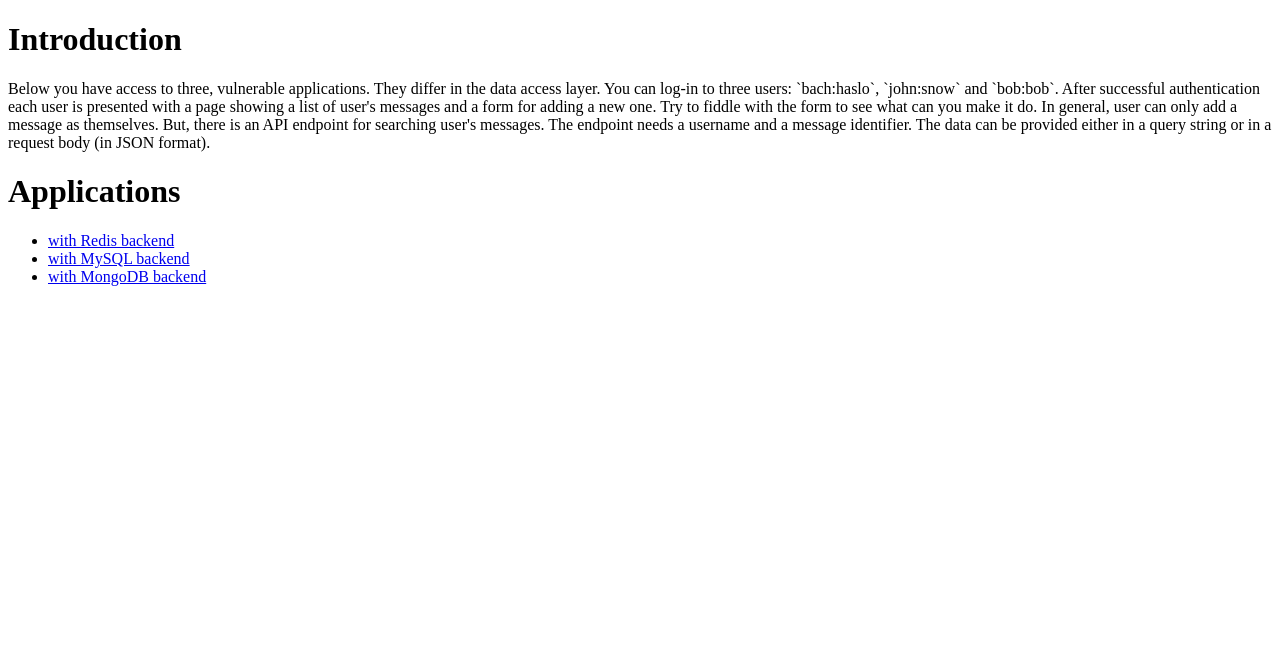
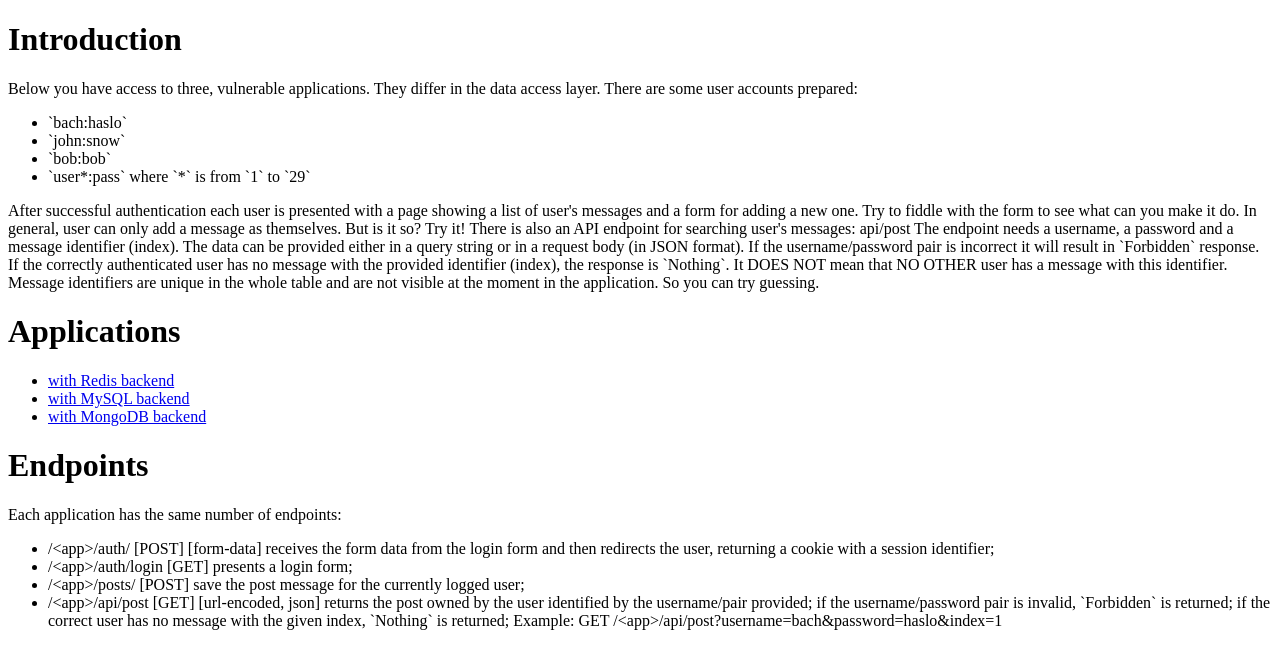
Before and after one commit to bchaber/1di1526, a plain HTML site: page xss/index.html in a window 1280 px wide. Drawn offline with Linux system fonts and the light colour scheme.

Commit message:
Update project's description.

```diff
--- a/xss/index.html
+++ b/xss/index.html
@@ -3,14 +3,30 @@
 
 <h1>Introduction</h1>
 <p>Below you have access to three, vulnerable applications.
-They differ in the data access layer. You can log-in to three users:
-`bach:haslo`, `john:snow` and `bob:bob`. After successful authentication
+They differ in the data access layer. There are some user accounts prepared:
+<ul>
+    <li>`bach:haslo`</li>
+    <li>`john:snow`</li>
+    <li>`bob:bob`</li>
+    <li>`user*:pass` where `*` is from `1` to `29`</li>
+</ul>
+</p>
+
+<p>After successful authentication
 each user is presented with a page showing a list of user's messages and
 a form for adding a new one. Try to fiddle with the form to see what can
-you make it do. In general, user can only add a message as themselves.
-But, there is an API endpoint for searching user's messages. The endpoint
-needs a username and a message identifier. The data can be provided either
-in a query string or in a request body (in JSON format).</p>
+you make it do. In general, user can only add a message as themselves. But
+is it so? Try it!
+
+There is also an API endpoint for searching user's messages: api/post
+The endpoint needs a username, a password and a message identifier (index).
+The data can be provided either in a query string or in a request body
+(in JSON format). If the username/password pair is incorrect it will result
+in `Forbidden` response. If the correctly authenticated user has no message
+with the provided identifier (index), the response is `Nothing`. It DOES NOT
+mean that NO OTHER user has a message with this identifier. Message identifiers
+are unique in the whole table and are not visible at the moment in the application.
+So you can try guessing.</p>
 
 <h1>Applications</h1>
 <ul>
@@ -18,3 +34,25 @@
 <li><a href="/sql">with MySQL backend</a></li>
 <li><a href="/nosql">with MongoDB backend</a></li>
 </ul>
+
+<h1>Endpoints</h1>
+Each application has the same number of endpoints:
+<ul>
+    <li> /&lt;app&gt;/auth/ [POST] [form-data]
+        receives the form data from the login form and then redirects the user,
+        returning a cookie with a session identifier;
+    </li>
+    <li> /&lt;app&gt;/auth/login [GET]
+        presents a login form;
+    </li>
+    <li> /&lt;app&gt;/posts/ [POST]
+        save the post message for the currently logged user;
+    </li>
+    <li> /&lt;app&gt;/api/post [GET] [url-encoded, json]
+        returns the post owned by the user identified by the username/pair provided;
+        if the username/password pair is invalid, `Forbidden` is returned;
+        if the correct user has no message with the given index, `Nothing` is returned;
+
+        Example: GET /&lt;app&gt;/api/post?username=bach&password=haslo&index=1
+    </li>
+</ul>
```
